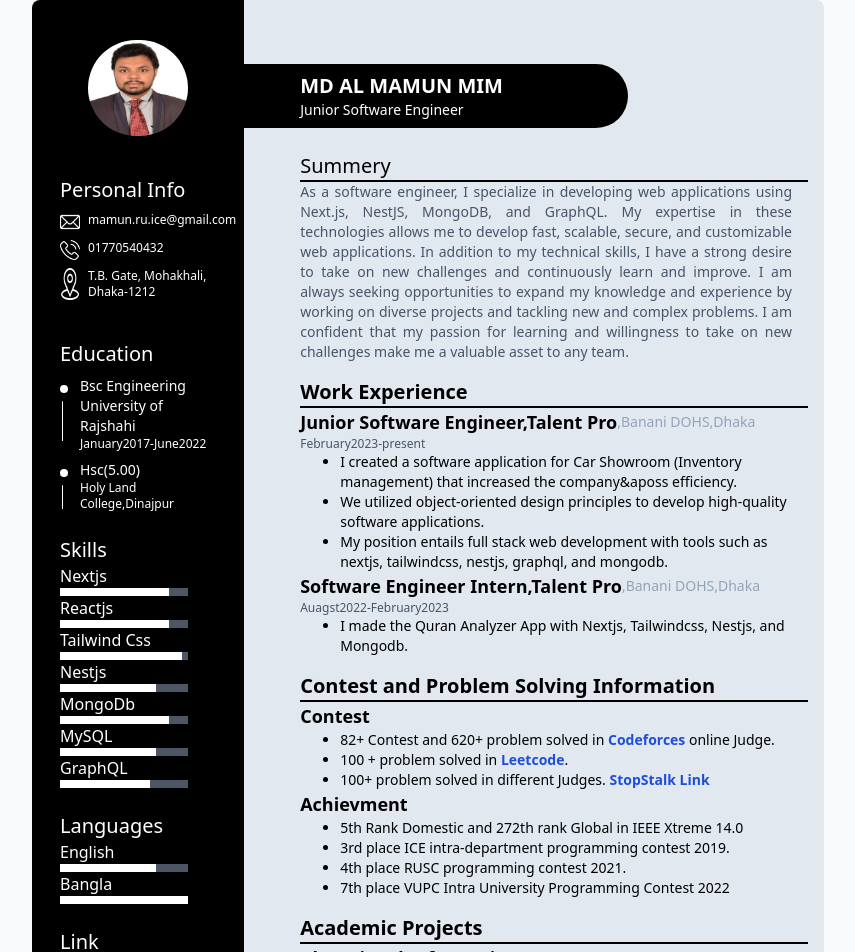
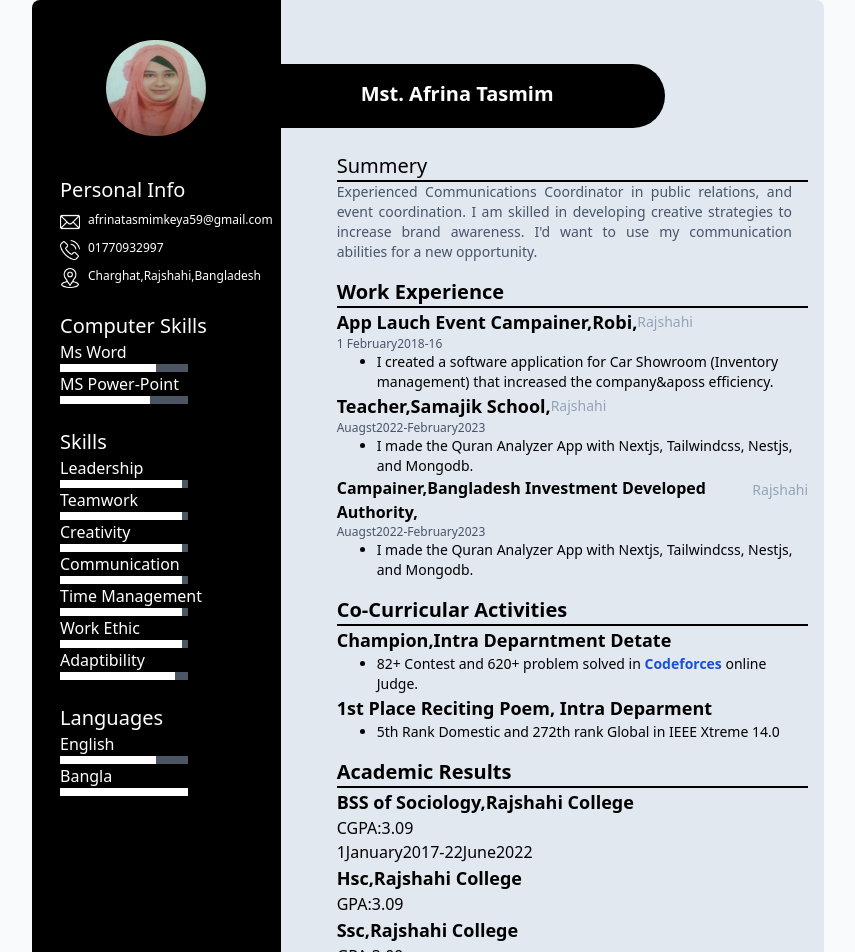
Before and after one commit to MamunsCrafts/CV-APP, a Next.js app: page / in a window 1280 px wide. Shown: the top 952 px of the page, without its empty margins (212-1067 px from the left). Built offline with nearby package versions, Linux system fonts and the light colour scheme.

Commit message:
cv template

```diff
--- /dev/null
+++ b/components/academic.tsx
@@ -0,0 +1,25 @@
+export default function Projects(){
+    return (
+      <div>
+        <p className="text-xl font-semibold border-b-2 border-spacing-2 border-black">Academic Results</p>
+        <div>
+          {" "}
+          <p className="text-lg font-bold">BSS of Sociology,Rajshahi College</p>
+          <span>CGPA:3.09</span> <br />
+          <span>1January2017-22June2022</span>
+        </div>
+        <div>
+          {" "}
+          <p className="text-lg font-bold">Hsc,Rajshahi College</p>
+          <span>GPA:3.09</span> <br />
+
+        </div>
+        <div>
+          {" "}
+          <p className="text-lg font-bold">Ssc,Rajshahi College</p>
+          <span>GPA:3.09</span>
+
+        </div>
+      </div>
+    )
+}
--- /dev/null
+++ b/components/co-curricollum.tsx
@@ -0,0 +1,30 @@
+export default function Contest(){
+    return (
+      <div>
+        <p className="text-xl font-semibold border-b-2 border-spacing-2 border-black">Co-Curricular Activities</p>
+        <div>
+          {" "}
+          <p className="text-lg font-bold">Champion,Intra Deparntment Detate</p>
+          <ul className="list-disc ml-10 text-sm">
+            <li>
+              82+ Contest and 620+ problem solved in{" "}
+              <a className="text-blue-700 font-semibold" href="https://codeforces.com/profile/Mamun">
+                Codeforces
+              </a>{" "}
+              online Judge.
+            </li>
+
+
+          </ul>
+        </div>
+        <div>
+          <p className="text-lg font-bold">1st Place Reciting Poem, Intra Deparment  </p>
+
+          <ul className="list-disc ml-10 text-sm">
+            <li>5th Rank Domestic and 272th rank Global in IEEE Xtreme 14.0</li>
+
+          </ul>
+        </div>
+      </div>
+    )
+}
--- a/components/contest.tsx
+++ /dev/null
@@ -1,45 +0,0 @@
-export default function Contest(){
-    return (
-      <div>
-        <p className="text-xl font-semibold border-b-2 border-spacing-2 border-black">
-          Contest and Problem Solving Information
-        </p>
-        <div>
-          {" "}
-          <p className="text-lg font-bold">Contest</p>
-          <ul className="list-disc ml-10 text-sm">
-            <li>
-              82+ Contest and 620+ problem solved in{" "}
-              <a className="text-blue-700 font-semibold" href="https://codeforces.com/profile/Mamun">
-                Codeforces
-              </a>{" "}
-              online Judge.
-            </li>
-            <li>
-              100 + problem solved in{" "}
-              <a className="text-blue-700 font-semibold" href="https://leetcode.com/Mamun16/">
-                Leetcode
-              </a>
-              .
-            </li>
-            <li>
-              100+ problem solved in different Judges.{" "}
-              <a className="text-blue-700 font-semibold" href="https://www.stopstalk.com/user/profile/Mamun_16">
-                StopStalk Link
-              </a>
-            </li>
-          </ul>
-        </div>
-        <div>
-          <p className="text-lg font-bold">Achievment</p>
-
-          <ul className="list-disc ml-10 text-sm">
-            <li>5th Rank Domestic and 272th rank Global in IEEE Xtreme 14.0</li>
-            <li>3rd place ICE intra-department programming contest 2019.</li>
-            <li>4th place RUSC programming contest 2021.</li>
-            <li>7th place VUPC Intra University Programming Contest 2022</li>
-          </ul>
-        </div>
-      </div>
-    )
-}
--- a/components/experience.tsx
+++ b/components/experience.tsx
@@ -5,26 +5,31 @@ export default function Experience(){
         <div>
           {" "}
           <div className="flex ">
-            <p className="text-lg font-bold"> Junior Software Engineer,Talent Pro</p>{" "}
-            <p className="text-sm mt-1 text-slate-400">,Banani DOHS,Dhaka</p>
+            <p className="text-lg font-bold">App Lauch Event Campainer,Robi,</p>{" "}
+            <p className="text-sm mt-1 text-slate-400">Rajshahi</p>
           </div>
-          <p className="text-slate-600 text-xs">February2023-present</p>
+          <p className="text-slate-600 text-xs">1 February2018-16</p>
           <ul className="list-disc ml-10 text-sm">
             <li>
               I created a software application for Car Showroom (Inventory management) that increased the company&aposs
               efficiency.
             </li>
-            <li>We utilized object-oriented design principles to develop high-quality software applications.</li>
-            <li>
-              My position entails full stack web development with tools such as nextjs, tailwindcss, nestjs, graphql,
-              and mongodb.
-            </li>
           </ul>
         </div>
         <div>
           <div className="flex ">
-            <p className="text-lg font-bold"> Software Engineer Intern,Talent Pro</p>{" "}
-            <p className="text-sm mt-1 text-slate-400">,Banani DOHS,Dhaka</p>
+            <p className="text-lg font-bold">Teacher,Samajik School,</p>{" "}
+            <p className="text-sm mt-1 text-slate-400">Rajshahi</p>
+          </div>
+          <p className="text-slate-600 text-xs">Auagst2022-February2023</p>
+          <ul className="list-disc ml-10 text-sm">
+            <li>I made the Quran Analyzer App with Nextjs, Tailwindcss, Nestjs, and Mongodb.</li>
+          </ul>
+        </div>
+        <div>
+          <div className="flex ">
+            <p className="text-md font-bold">Campainer,Bangladesh Investment Developed Authority,</p>
+            <p className="text-sm mt-1 text-slate-400">Rajshahi</p>
           </div>
           <p className="text-slate-600 text-xs">Auagst2022-February2023</p>
           <ul className="list-disc ml-10 text-sm">
--- a/components/projects.tsx
+++ /dev/null
@@ -1,21 +0,0 @@
-export default function Projects(){
-    return (
-      <div>
-        <p className="text-xl font-semibold border-b-2 border-spacing-2 border-black">Academic Projects</p>
-        <div>
-          {" "}
-          <p className="text-lg font-bold">Alumni and Information Management System</p>
-          <ul className="list-disc text-sm ml-10">
-            <li>This website was built with reactjs, material ui, and nodejs.</li>
-            <li>This software may be registered and accessed by both students and teachers.</li>
-            <li>Teachers can send mass emails to students in a certain session.</li>
-            <li>Allumni can publish job suggestions and job openings etc.</li>
-            <li className=" text-blue-700 font-semibold">
-
-              <a href="https://github.com/Mamun1646/Alumni_And_Information_Management_System">Source Code</a>
-            </li>
-          </ul>
-        </div>
-      </div>
-    )
-}
--- a/components/sidebar.tsx
+++ b/components/sidebar.tsx
@@ -3,85 +3,67 @@ export default function Sidebar(){
     return (
       <div className="bg-black text-white w-80 px-2 rounded-l-lg ">
         <div className="pt-10">
-          <Image
-            src="/formal.jpg"
-            alt="Picture of Mamun"
-            className="rounded-full mx-auto h-24"
-            width={100}
-            height={50}
-          />
+          <Image src="/keya.jpg" alt="Picture of Mamun" className="rounded-full mx-auto h-24" width={100} height={50} />
         </div>
         <div className="mt-10 mx-5 space-y-2">
           <p className="text-xl">Personal Info</p>
 
           <div className="flex space-x-2">
             <Image src="/email.png" alt="Picture of Mamun" width={20} height={20} />
-            <p className="text-xs">mamun.ru.ice@gmail.com</p>
+            <p className="text-xs">afrinatasmimkeya59@gmail.com</p>
           </div>
           <div className="flex space-x-2">
             <Image src="/phone-call.png" alt="Picture of Mamun" width={20} height={20} />
-            <p className="text-xs"> 01770540432</p>
+            <p className="text-xs"> 01770932997</p>
           </div>
           <div className="flex space-x-2">
             <Image src="/location.png" alt="Picture of Mamun" width={20} height={20} />
-            <p className="text-xs">T.B. Gate, Mohakhali, Dhaka-1212</p>
+            <p className="text-xs">Charghat,Rajshahi,Bangladesh</p>
           </div>
         </div>
-        <div className="mt-10 mx-5 space-y-2">
-          <p className="text-xl ">Education</p>
-          <div className="flex space-x-3">
-            <div className="space-y-2">
-              <p className="bg-white rounded-full w-2 h-2 text-xs mt-[9px]"></p>
-              <p className="bg-white rounded-full w-[1px] h-10 text-xs ml-[2px]"></p>
-            </div>
-            <div>
-              <p className="text-sm">Bsc Engineering</p>
-              <p className="text-sm">University of Rajshahi</p>
-              <p className="text-xs">January2017-June2022</p>
-            </div>
+
+        <div className="mt-6 mx-5">
+          <p className="text-xl">Computer Skills</p>
+          <p>Ms Word</p>
+          <div className="w-32 bg-gray-600  h-2  dark:bg-gray-700">
+            <div className="bg-white h-2 " style={{ width: "75%" }} />
           </div>
-          <div className="flex space-x-3">
-            <div className="space-y-2">
-              <p className="bg-white rounded-full w-2 h-2 text-xs mt-[9px]"></p>
-              <p className="bg-white rounded-full w-[1px] h-6 text-xs ml-[2px]"></p>
-            </div>
-            <div>
-              <p className="text-sm">Hsc(5.00)</p>
-              <p className="text-xs">Holy Land College,Dinajpur</p>
-            </div>
+          <p>MS Power-Point</p>
+          <div className="w-32 bg-gray-600  h-2 mb-4 dark:bg-gray-700">
+            <div className="bg-white h-2 " style={{ width: "70%" }} />
           </div>
         </div>
 
         <div className="mt-6 mx-5">
           <p className="text-xl">Skills</p>
 
-          <p>Nextjs</p>
-          <div className="w-32 bg-gray-600  h-2  dark:bg-gray-700">
-            <div className="bg-white h-2 " style={{ width: "85%" }} />
-          </div>
-          <p>Reactjs</p>
-          <div className="w-32 bg-gray-600  h-2  dark:bg-gray-700">
-            <div className="bg-white h-2 " style={{ width: "85%" }} />
-          </div>
-          <p>Tailwind Css</p>
+          <p>Leadership</p>
           <div className="w-32 bg-gray-600  h-2  dark:bg-gray-700">
             <div className="bg-white h-2 " style={{ width: "95%" }} />
           </div>
-          <p>Nestjs</p>
+          <p>Teamwork</p>
           <div className="w-32 bg-gray-600  h-2  dark:bg-gray-700">
-            <div className="bg-white h-2 " style={{ width: "75%" }} />
+            <div className="bg-white h-2 " style={{ width: "95%" }} />
           </div>
-          <p>MongoDb</p>
+          <p>Creativity</p>
           <div className="w-32 bg-gray-600  h-2  dark:bg-gray-700">
-            <div className="bg-white h-2 " style={{ width: "85%" }} />
+            <div className="bg-white h-2 " style={{ width: "95%" }} />
           </div>
-          <p>MySQL</p>
+          <p>Communication</p>
           <div className="w-32 bg-gray-600  h-2  dark:bg-gray-700">
-            <div className="bg-white h-2 " style={{ width: "75%" }} />
+            <div className="bg-white h-2 " style={{ width: "95%" }} />
           </div>
-          <p>GraphQL</p>
+          <p>Time Management</p>
           <div className="w-32 bg-gray-600  h-2  dark:bg-gray-700">
-            <div className="bg-white h-2 " style={{ width: "70%" }} />
+            <div className="bg-white h-2 " style={{ width: "95%" }} />
+          </div>
+          <p>Work Ethic</p>
+          <div className="w-32 bg-gray-600  h-2  dark:bg-gray-700">
+            <div className="bg-white h-2 " style={{ width: "95%" }} />
+          </div>
+          <p>Adaptibility</p>
+          <div className="w-32 bg-gray-600  h-2  dark:bg-gray-700">
+            <div className="bg-white h-2 " style={{ width: "90%" }} />
           </div>
         </div>
 
@@ -96,26 +78,6 @@ export default function Sidebar(){
             <div className="bg-white h-2 " style={{ width: "100%" }} />
           </div>
         </div>
-
-        <div className="mt-6 mx-5 flex-col pb-20">
-          <p className="text-xl">Link</p>
-
-          <p>
-            <a href="https://github.com/Mamun1646" className="underline text-sx">
-              Github
-            </a>
-          </p>
-          <p>
-            <a href="https://portfolio-delta-five-81.vercel.app/" className="underline text-sx">
-              Portfolio
-            </a>
-          </p>
-          <p>
-            <a href="https://www.linkedin.com/in/almamunmim1611177146/" className="underline text-sx">
-              LinkedIn
-            </a>
-          </p>
-        </div>
       </div>
     )
 }
--- a/components/summary.tsx
+++ b/components/summary.tsx
@@ -3,12 +3,9 @@ export default function Summery(){
       <div className="mt-6">
         <p className="text-xl border-b-2 border-spacing-2 border-black">Summery</p>
         <p className="text-slate-600 text-sm text-justify mr-4">
-          As a software engineer, I specialize in developing web applications using Next.js, NestJS, MongoDB, and
-          GraphQL. My expertise in these technologies allows me to develop fast, scalable, secure, and customizable web
-          applications. In addition to my technical skills, I have a strong desire to take on new challenges and
-          continuously learn and improve. I am always seeking opportunities to expand my knowledge and experience by
-          working on diverse projects and tackling new and complex problems. I am confident that my passion for learning
-          and willingness to take on new challenges make me a valuable asset to any team.
+          Experienced Communications Coordinator in public relations, and event coordination. I am skilled in developing
+          creative strategies to increase brand awareness. I'd want to use my communication abilities for a new
+          opportunity.
         </p>
       </div>
     )
--- a/pages/index.tsx
+++ b/pages/index.tsx
@@ -5,15 +5,15 @@ import styles from "../styles/Home.module.css";
 import Sidebar from "@/components/sidebar";
 import Summery from "@/components/summary";
 import Experience from "@/components/experience";
-import Contest from "@/components/contest";
-import Projects from "@/components/projects";
+import Contest from "@/components/co-curricollum";
+import Projects from "@/components/academic";
 
 export default function Home() {
   return (
     <div className="rounded-lg bg-slate-50">
       <Head>
-        <title>Mamun-Software Engineer</title>
-        <meta name="description" content="Generated by create next app" />
+        <title>Mst. Afrina Tasmim</title>
+        <meta name="description" content="created by mamun" />
         <meta name="viewport" content="width=device-width, initial-scale=1" />
         <link rel="icon" href="/favicon.ico" />
       </Head>
@@ -22,8 +22,8 @@ export default function Home() {
         <Sidebar />
         <div>
           <div className="bg-black h-16 rounded-r-full py-2 text-white  text-xl w-96  mt-16">
-            <p className="font-semibold ml-14">MD AL MAMUN MIM</p>
-            <p className="text-sm ml-14">Junior Software Engineer</p>
+            <p className="font-semibold ml-20 text-xl  mt-2">Mst. Afrina Tasmim</p>
+            {/* <p className="text-sm ml-14">Junior Software Engineer</p> */}
           </div>
           <div className="ml-14 flex-col space-y-4">
             <Summery />
```
Also changed, not shown: public/keya.jpg (added).
